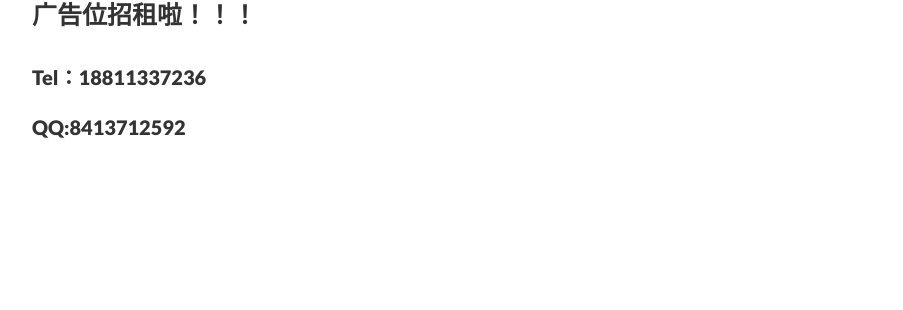
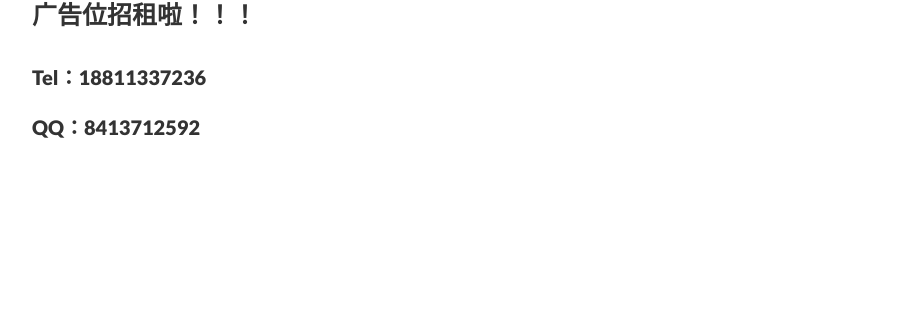
Before and after one commit to FIBSTAR/FIBSTAR.github.io, a Jekyll site: the page built from ad.md, in a window 1280 px wide. Shown: the part 201-511 px from the top of the page, without its empty margins (188-1091 px from the left). Built offline with Jekyll 4.4.1, drawn with Linux system fonts in a browser that asks for light colours; nearby versions of some CDN libraries.

Commit message:
Update ad.md

```diff
--- a/ad.md
+++ b/ad.md
@@ -8,4 +8,4 @@ tags: AD
 <br>
 <br>
 <p>Tel：18811337236</p>
-<p>QQ:8413712592</p>
+<p>QQ：8413712592</p>
```
